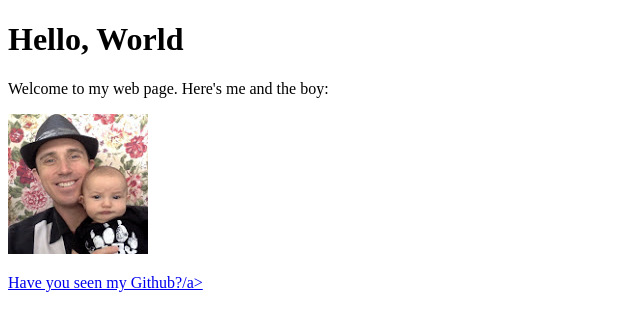
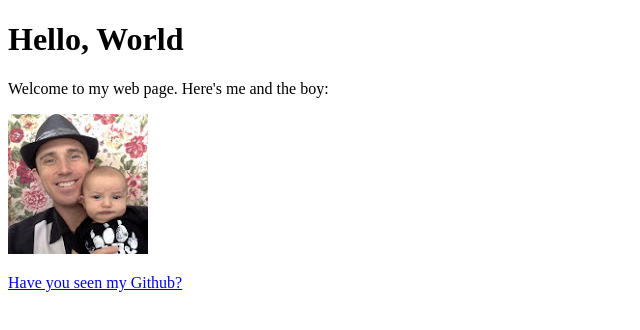
Before and after one commit to kystewart/test, a plain HTML site: page index.html in a window 1280 px wide. Shown: the full height of the page, 0-640 px from the left. Drawn offline with Linux system fonts and the light colour scheme.

Commit message:
Update index.html

```diff
--- a/index.html
+++ b/index.html
@@ -9,7 +9,7 @@
    <img src="Profile.jpg" alt = "What a grumpster!">
   <!-- Now to link my github -->
    <p>
-     <a href="https://github.com/kystewart/">Have you seen my Github?/a>
+     <a href="https://github.com/kystewart?tab=repositories">Have you seen my Github?</a>
    </p>
 
  </body>
```
